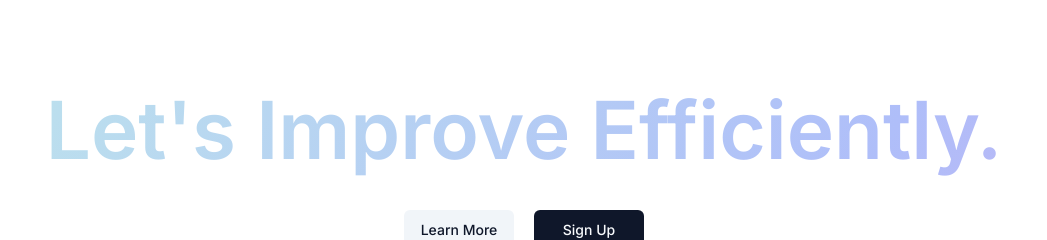
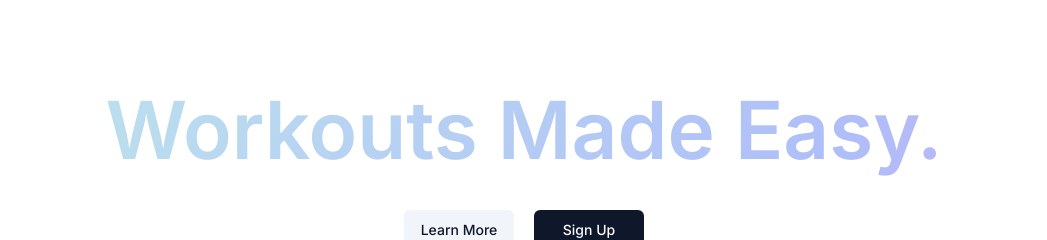
Before and after one commit to TonyNgyen/GymTracker, a Next.js app: page / in a window 1280 px wide. Shown: the part 240-480 px from the top of the page, without its empty margins (116-1163 px from the left). Built offline with nearby package versions, Linux system fonts and the light colour scheme; no server answers.

Commit message:
Changed Hero

```diff
--- a/src/app/page.js
+++ b/src/app/page.js
@@ -7,7 +7,7 @@ export default function Home() {
   return (
     <main className={styles.container}>
       <div className={styles.hero}>
-        <h1 className={styles.title}>Let&apos;s Improve Efficiently.</h1>
+        <h1 className={styles.title}>Workouts Made Easy.</h1>
         <div className={styles.buttons}>
           <Button className="min-w-[110px]" variant="secondary">
             <Link href="/about">
--- a/src/app/workouts/page.jsx
+++ b/src/app/workouts/page.jsx
@@ -5,6 +5,7 @@ import { getWorkouts, getExercises } from "@/lib/data";
 
 async function WorkoutsPage() {
   const workouts = await getWorkouts();
+  console.log(workouts);
   const day = new Date().getDay();
   const exercises = await getExercises();
   const weekday = [
@@ -18,7 +19,7 @@ async function WorkoutsPage() {
   ];
   return (
     <div>
-      {!Object.keys(workouts).length ? (
+      {(workouts === undefined || !Object.keys(workouts).length) ? (
         <div className="flex flex-col items-center">
           <section className="p-10 flex justify-center w-1/2 mx-auto rounded-md">
             <h1 className="text-4xl">There are no workouts to display</h1>
@@ -31,7 +32,7 @@ async function WorkoutsPage() {
           </Link>
         </div>
       ) : (
-        <WorkoutList workouts={workouts} day={weekday[1]} exercises={exercises} />
+        <WorkoutList workouts={workouts} day={weekday[day]} exercises={exercises} />
       )}
     </div>
   );
```
